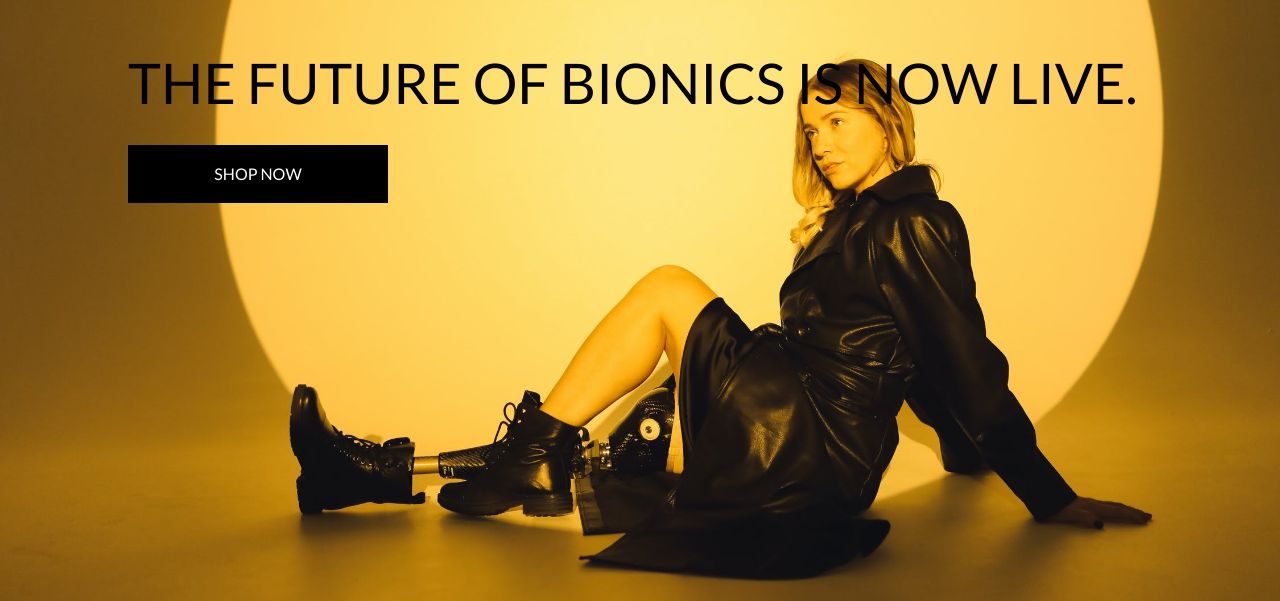
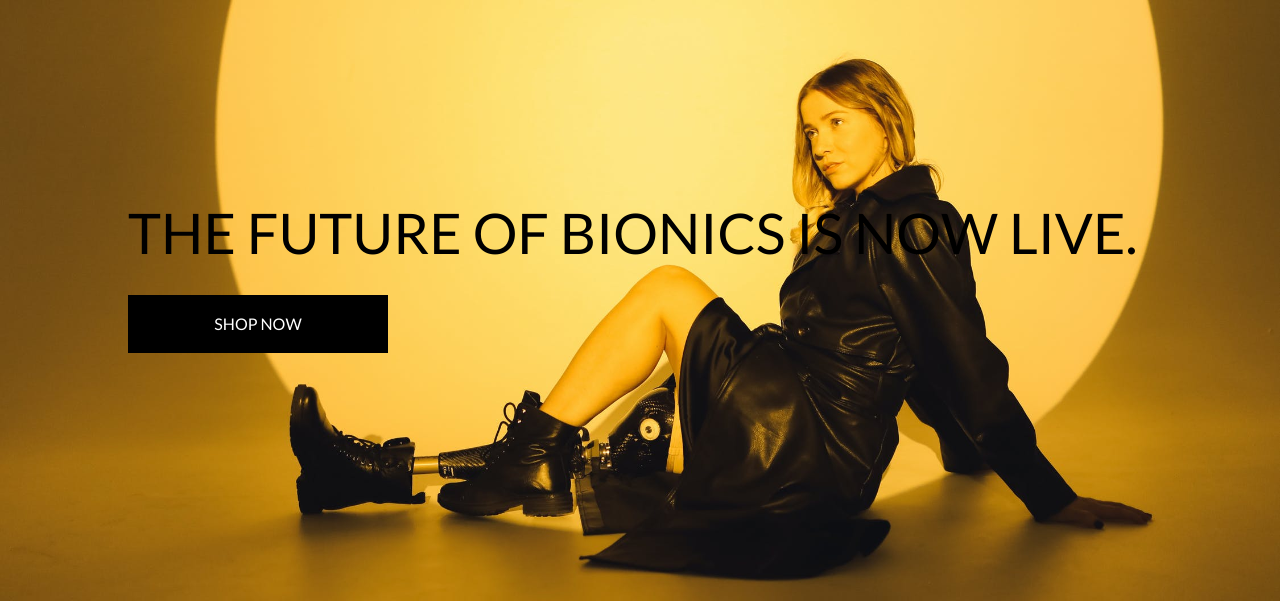
Before and after one commit to Shazaiib47/arc_bionics_final, a Django app: page / in a window 1280 px wide. Shown: the part 182-783 px from the top of the page. Run offline with Django 3.2, Linux system fonts and the light colour scheme; some libraries are stand-ins or nearby versions.

```diff
--- a/static/css/base.css
+++ b/static/css/base.css
@@ -294,7 +294,7 @@ input[name='q']::placeholder {
 }
 
 .home-format {
-    margin-top: 5%;
+    margin-top: 20%;
 }
 
 /* Media Query Entry */
```
